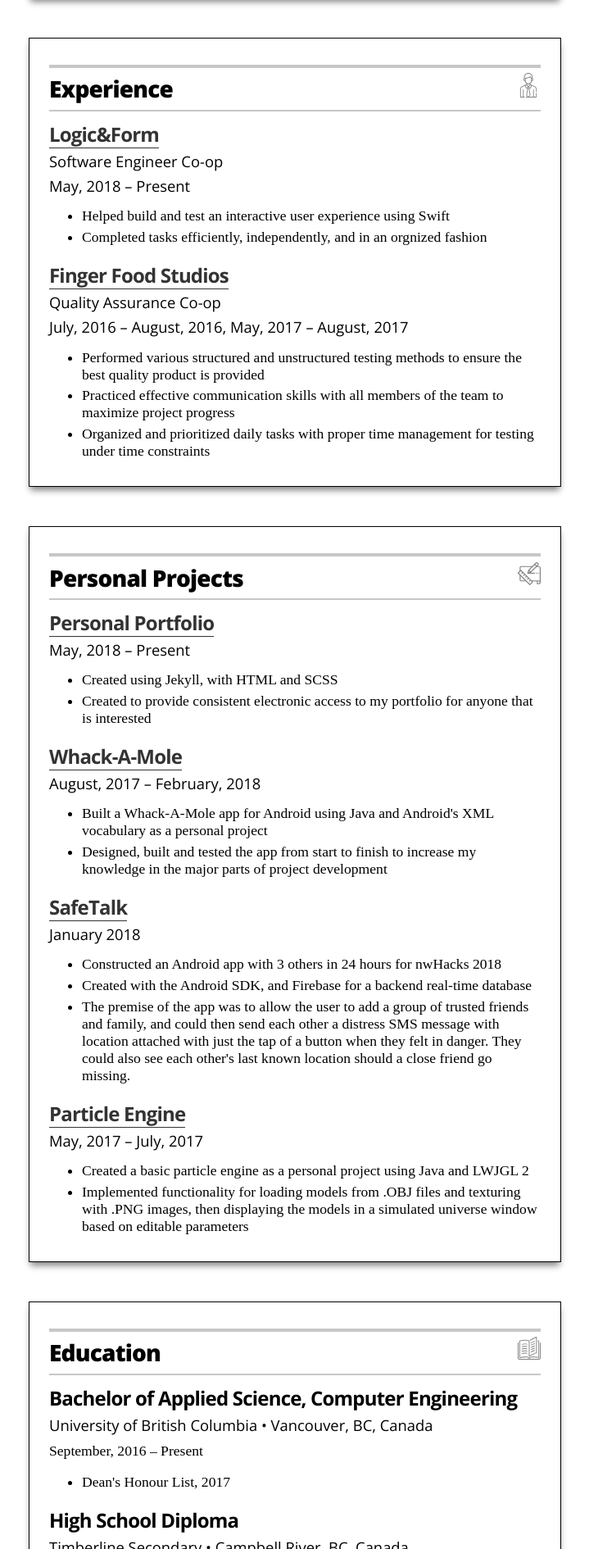
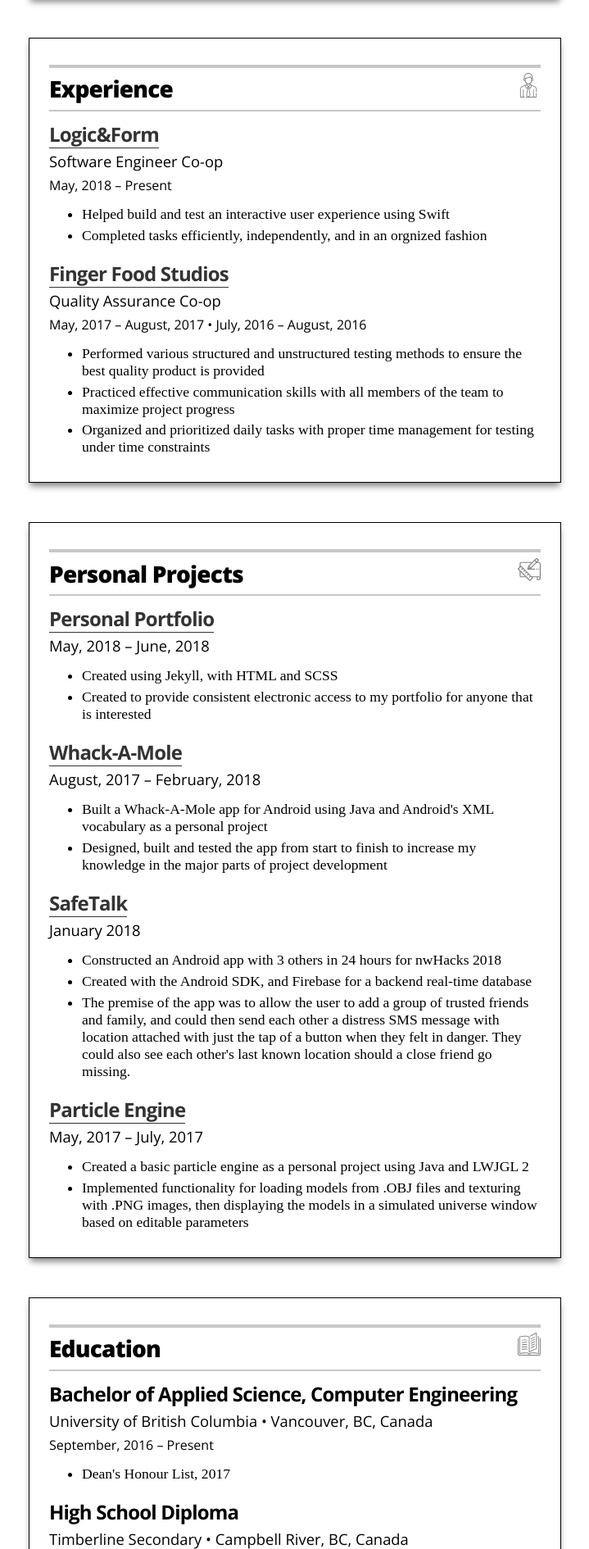
Before and after one commit to harrisonturley/harrisonturley.github.io, a Jekyll site: the page built from index.html, in a window 1280 px wide. Shown: the part 666-2556 px from the top of the page at 82% size, without its empty margins (280-999 px from the left). Built offline with Jekyll 4.4.1, drawn with Linux system fonts in a browser that asks for light colours.

Commit message:
Code cleanup

```diff
--- a/_data/experience.yml
+++ b/_data/experience.yml
@@ -9,5 +9,5 @@
 - company: Finger Food Studios
   website: https://www.fingerfoodstudios.com/
   position: Quality Assurance Co-op
-  duration: July, 2016 &ndash; August, 2016, May, 2017 &ndash; August, 2017
+  duration: May, 2017 &ndash; August, 2017 &bull; July, 2016 &ndash; August, 2016
   summary: <ul class="resume-item-list"> <li>Performed various structured and unstructured testing methods to ensure the best quality product is provided</li> <li>Practiced effective communication skills with all members of the team to maximize project progress</li> <li>Organized and prioritized daily tasks with proper time management for testing under time constraints</li> </ul>
--- a/_data/projects.yml
+++ b/_data/projects.yml
@@ -2,7 +2,7 @@
 
 - title: Personal Portfolio
   website: https://github.com/harrisonturley/harrisonturley.github.io
-  duration: May, 2018 &ndash; Present
+  duration: May, 2018 &ndash; June, 2018
   summary: <ul class="resume-item-list"> <li>Created using Jekyll, with HTML and SCSS</li><li>Created to provide consistent electronic access to my portfolio for anyone that is interested</li></ul>
 
 - title: Whack-A-Mole
--- a/_data/schools.yml
+++ b/_data/schools.yml
@@ -2,10 +2,12 @@
 
 - name: University of British Columbia
   location: Vancouver, BC, Canada
+  duration: September, 2016 &ndash; Present
   degree: Bachelor of Applied Science, Computer Engineering
-  summary: September, 2016 &ndash; Present<br><ul class="resume-item-list"><li>Dean's Honour List, 2017</li></ul>
+  summary: <ul class="resume-item-list"><li>Dean's Honour List, 2017</li></ul>
 
 - name: Timberline Secondary
   location: Campbell River, BC, Canada
+  duration: September, 2012 &ndash; June, 2016
   degree: High School Diploma
-  summary: September, 2012 &ndash; June, 2016<br><ul class="resume-item-list"><li>Top Academic Student, 2016</li><li>Top Computer Technology Student, 2016</li><li>Top Math Student, 2016</li></ul>
+  summary: <ul class="resume-item-list"><li>Top Academic Student, 2016</li><li>Top Computer Technology Student, 2016</li><li>Top Math Student, 2016</li></ul>
--- a/_layouts/resume.html
+++ b/_layouts/resume.html
@@ -44,7 +44,6 @@
         <h1 class="header-resume-name" itemprop="resume-name">{{site.name}}</h1>
 
         <div class="title-bar no-print">
-
           <!-- Title to appear at the top of the resume -->
           <h2 class="header-title" itemprop="jobTitle">{{site.personal_title}}</h2>
 
@@ -59,7 +58,6 @@
 
         <!-- Email button -->
         <a href="mailto:{{ site.email }}" class="contact-button no-print" itemprop="email">Contact me</a>
-
       </header>
 
 
@@ -80,7 +78,7 @@
           {% for job in site.data.experience %}
           <!-- Individual experiences loaded by Liquid -->
             <div class="resume-item" itemscope itemprop="worksFor" itemtype="http://schema.org/Organization">
-              <h3 class="item-title" itemprop="name">
+              <h3 class="resume-item-title" itemprop="name">
                 {% if job.website %}
                 <a href="{{ job.website }}">
                   {{ job.company }}
@@ -90,11 +88,12 @@
                 {% endif %}
               </h3>
 
-              <div class="item-details" itemprop="description">
+              <div class="resume-item-details" itemprop="description">
                 <h4>{{ job.position }}</h4>
-                <h4 class="item-details-duration">{{job.duration}}</h4>
+                <h4 class="resume-item-details-duration">{{ job.duration }}</h4>
               </div>
-              <p class="item-summary">{{ job.summary }}</p>
+
+              <p class="resume-item-summary">{{ job.summary }}</p>
             </div>
           {% endfor %}
         </section>
@@ -108,7 +107,6 @@
           <!-- Main title for project section -->
           <header class="section-header">
             <h2 class="section-title">Personal Projects</h2>
-
             <!-- Section icon -->
             <a href="#projects" itemprop="sameAs">
               {% include icons/icon-projects.html %}
@@ -118,7 +116,7 @@
           {% for project in site.data.projects %}
           <!-- Individual projects loaded by Liquid -->
             <div class="resume-item" itemscope itemtype="http://schema.org/CreativeWork">
-              <h3 class="item-title" itemprop="name">
+              <h3 class="resume-item-title" itemprop="name">
                 {% if project.website %}
                   <a href="{{ project.website }}">
                     {{ project.title }}
@@ -128,8 +126,8 @@
                 {% endif %}
               </h3>
 
-              <h4 class="item-details" itemprop="description">{{ project.duration }}</h4>
-              <p class="item-summary">{{ project.summary }}</p>
+              <h4 class="resume-item-details" itemprop="description">{{ project.duration }}</h4>
+              <p class="resume-item-summary">{{ project.summary }}</p>
             </div>
           {% endfor %}
         </section>
@@ -153,11 +151,14 @@
         {% for school in site.data.schools %}
         <!-- Individual education entries loaded by Liquid -->
           <div class="resume-item" itemscope itemtype="http://schema.org/School">
-            <h3 class="item-title" itemprop="name">
+            <h3 class="resume-item-title" itemprop="name">
               {{ school.degree }}
             </h3>
-            <h4 class="item-details" itemprop="description">{{ school.name }} &bull; {{ school.location }}</h4>
-            <p class="item-summary">{{ school.summary }}</p>
+            <div class="resume-item-details" itemprop="description">
+              <h4>{{ school.name }} &bull; {{ school.location }}</h4>
+              <h4 class="resume-item-details-duration">{{ school.duration }}</h4>
+            </div>
+            <p class="resume-item-summary">{{ school.summary }}</p>
           </div>
         {% endfor %}
       </section>
@@ -170,7 +171,6 @@
         <!-- Main title for skills section -->
         <header class="section-header">
           <h2 class="section-title">Skills</h2>
-
           <!-- Section icon -->
           <a href="#skills" itemprop="sameAs">
             {% include icons/icon-skills.html %}
@@ -180,8 +180,8 @@
         {% for skill in site.data.skills %}
         <!-- Individual skill entries loaded by Liquid -->
           <div class="resume-item">
-            <h3 class="item-title">{{ skill.header }}</h3>
-            <p class="item-summary">{{ skill.list }}</p>
+            <h3 class="resume-item-title">{{ skill.header }}</h3>
+            <p class="resume-item-summary">{{ skill.list }}</p>
           </div>
         {% endfor %}
       </section>
--- a/_sass/_resume.scss
+++ b/_sass/_resume.scss
@@ -1,11 +1,15 @@
 // Main resume styling
 
+////////////////////////////////////////////////////////////////////////////////
 // Static header styling
 .site-header {
   position: fixed;
   width: 0;
   height: 0;
 }
+
+////////////////////////////////////////////////////////////////////////////////
+// Hamburger dropdown menu styling
 
 .dropdown-menu {
   position: relative;
@@ -59,11 +63,16 @@
   }
 }
 
+////////////////////////////////////////////////////////////////////////////////
+// Styling for the entire website
+
 .theme-default {
   margin: 0;
 }
 
-// Styling for the entire document
+////////////////////////////////////////////////////////////////////////////////
+// Styling for the entire resume
+
 .wrapper {
   width: $container-width;
   margin-right: auto;
@@ -71,7 +80,9 @@
   @include clearfix;
 }
 
+////////////////////////////////////////////////////////////////////////////////
 // Header styling
+
 .page-header {
   margin-top: 1.5rem;
   border: 1px solid black;
@@ -129,7 +140,8 @@
   }
 }
 
-
+////////////////////////////////////////////////////////////////////////////////
+// Icon Styling
 
 .icon-links {
   margin: 0;
@@ -193,8 +205,9 @@
   }
 }
 
+////////////////////////////////////////////////////////////////////////////////
+// Content section styling
 
-// Content section styling
 .content-section {
   border: 1px solid black;
   padding: 2rem 1.5rem 0.5rem;
@@ -246,7 +259,7 @@
     margin-bottom: 1.5rem;
   }
 
-  .item-title {
+  .resume-item-title {
     @include sans;
     font-weight: 700;
     margin: 0 0 0.75rem;
@@ -267,7 +280,7 @@
     }
   }
 
-  .item-details {
+  .resume-item-details {
     @include sans;
     font-weight: 400;
     font-size: 1.15rem;
@@ -281,9 +294,13 @@
       margin: 0 0 0.75rem;
       line-height: 1;
     }
+
+    .resume-item-details-duration {
+      font-size: 1.0rem;
+    }
   }
 
-  .item-summary, .resume-item-list {
+  .resume-item-summary, .resume-item-list {
     margin: 0.75rem 0 0;
     font-size: 1.1rem;
     li {
@@ -291,6 +308,9 @@
     }
   }
 }
+
+////////////////////////////////////////////////////////////////////////////////
+// Footer Styling
 
 .site-footer {
   border-top: 4px solid #c7c7c7;
```
